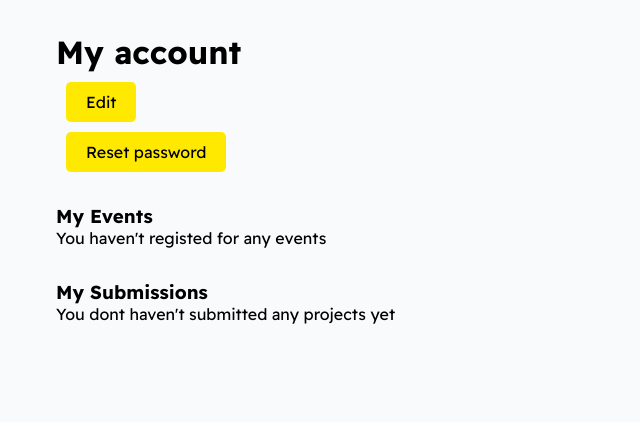
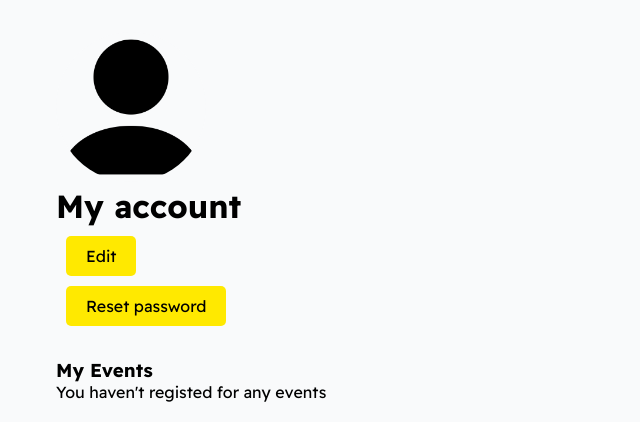
Before and after one commit to Hash12345/codebattle, a Django app: page /account/ in a window 1280 px wide. Shown: the part 77-499 px from the top of the page, without its empty margins (0-640 px from the left). Run offline with Django 4.2, Linux system fonts and the light colour scheme; a user stored in the database is signed in; data that the repository does not hold is empty.

Commit message:
User edit form

```diff
--- a/base/views.py
+++ b/base/views.py
@@ -46,9 +46,16 @@
 
 
 def home_page(request):
+    limit = request.GET.get('limit')
+
+    if limit == None:
+        limit = 20
+
+    limit = int(limit)
+
     users = User.objects.filter(hackathon_participant=True)
     count = users.count()
-    users = users[0:20]
+    users = users[0:limit]
     events = Event.objects.all()
     context = {'users':users, 'events':events, 'count':count}
     return render(request, 'home.html', context)
--- a/static/css/main.css
+++ b/static/css/main.css
@@ -92,6 +92,13 @@
      border-radius: 50%;
  }
 
+ .user--avatar--lg{
+    height: 150px;
+    width: 150px;
+    object-fit: cover;
+    border-radius: 50%;
+}
+
 
  .users--lists{
      display: grid;
--- a/templates/account.html
+++ b/templates/account.html
@@ -2,6 +2,8 @@
 
 {% block content %}
     <div class="section">
+        <img class="user--avatar--lg" src="{{user.avatar.url}}"/>
+
         <h1>My account</h1>
 
         <a class="btn btn--warning" href="{% url 'edit-account' %}">Edit</a>
```
Also changed, not shown: 1 other file.
